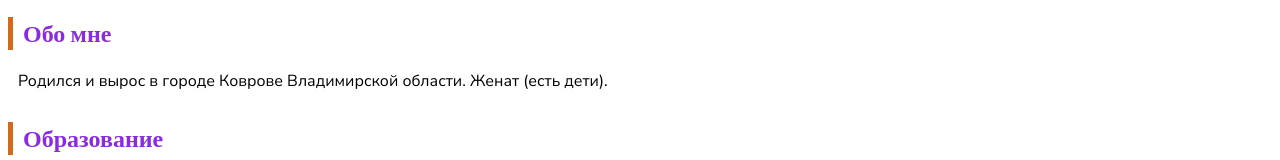
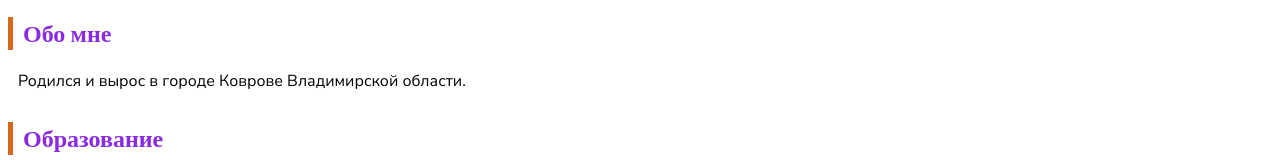
Before and after one commit to Danrazum/New-Vizitka, a plain HTML site: page index.html in a window 1280 px wide. Shown: the part 552-712 px from the top of the page. Drawn offline with Linux system fonts and the light colour scheme.

Commit message:
Update index.html

```diff
--- a/index.html
+++ b/index.html
@@ -25,7 +25,7 @@
 		<img class="photo" src="./img/photo.png" alt="Воин света" width="325">
 	</div>
 	<h2 class="subtitle" id="about">Обо мне</h2>
-	<p>Родился и вырос в городе Коврове Владимирской области. Женат (есть дети).</p>
+	<p>Родился и вырос в городе Коврове Владимирской области.</p>
 	<h2 class="subtitle" id="education">Образование</h2>
 	<p>Имею высшее техническое и высшее экономическое образование.</p>
 	<h2 class="subtitle" id="experience">Опыт работы</h2>
```
